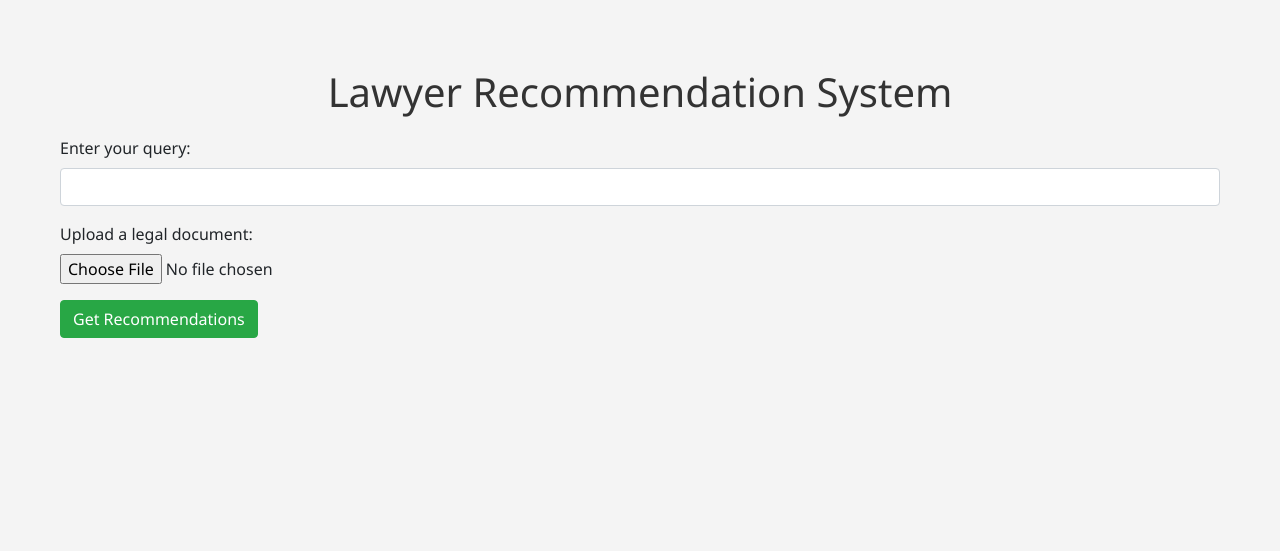
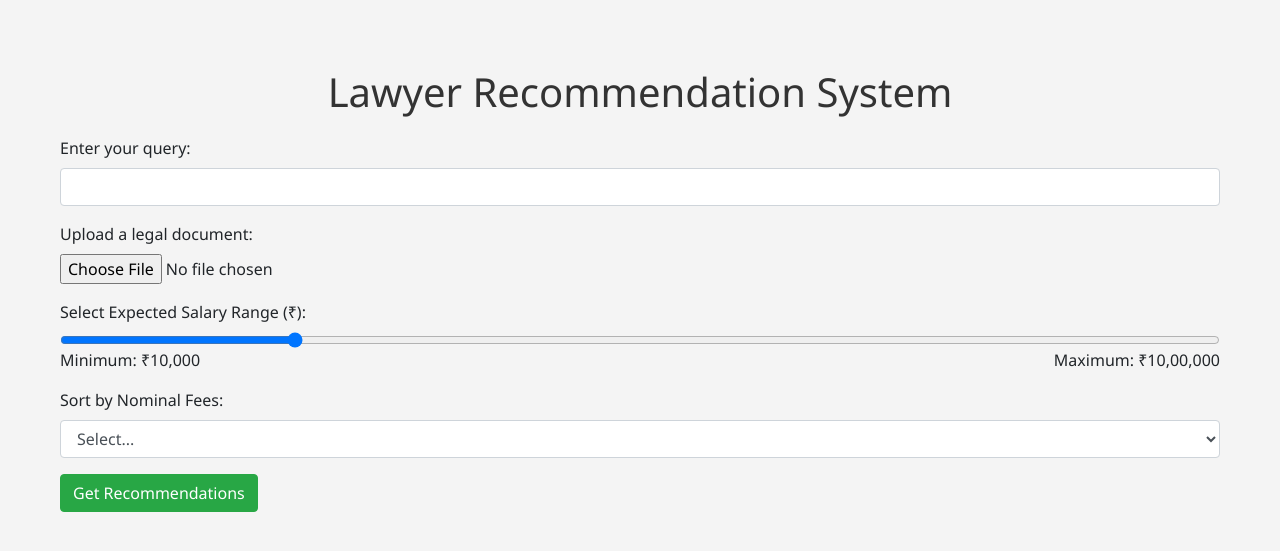
Before and after one commit to hajeraali/LegalEagleAI-majorproject, a Flask app: page / in a window 1280 px wide. Shown: the top 551 px of the page. Run offline with Flask 2, Linux system fonts and the light colour scheme; parts of the project's set-up code (start-up, migrations or seed data) failed here and were passed over; some libraries are stand-ins or nearby versions.

Commit message:
2nd commit
includes filters for recommendation along with upload document feature

```diff
--- a/app.py
+++ b/app.py
@@ -3,13 +3,14 @@ import re
 import nltk
 import pandas as pd
 from flask import Flask, render_template, request
-from werkzeug.utils import secure_filename
 from transformers import pipeline
 from nltk.corpus import stopwords
 from nltk.stem import PorterStemmer
+from werkzeug.utils import secure_filename
 from PyPDF2 import PdfReader
-from docx import Document
+import docx
 
+# Download NLTK resources
 nltk.download('punkt')
 nltk.download('stopwords')
 
@@ -17,14 +18,14 @@ app = Flask(__name__)
 
 # Load dataset
 data = pd.read_csv('lawyers_dataset.csv')
-print(data.head())  # Verify the loaded data
-print(data.columns)  # Check the column names
 
 # Load a pre-trained model for text classification
 classifier = pipeline("zero-shot-classification", model="facebook/bart-large-mnli")
 
 # Define practice areas
 practice_areas = [
+    # Existing practice areas
+
     'Corporate Lawyer',
     'Civil Lawyer',
     'Criminal Lawyer',
@@ -57,8 +58,8 @@ practice_areas = [
     'Real Estate Lawyer',
     'Maritime Lawyer',
     'Labor Lawyer'
+
 ]
-
 
 # Initialize stemmer and stopwords
 stemmer = PorterStemmer()
@@ -72,81 +73,90 @@ def preprocess_query(query):
     return ' '.join(tokens)
 
 def extract_text_from_file(file):
-    """Extract text from different file types."""
-    if file.filename.endswith('.txt'):
-        return file.read().decode('utf-8')
-    elif file.filename.endswith('.pdf'):
+    """Extract text from a PDF or DOCX file."""
+    if file.filename.endswith('.pdf'):
         reader = PdfReader(file)
         text = ''
         for page in reader.pages:
-            page_text = page.extract_text()
-            if page_text:
-                text += page_text + '\n'
+            text += page.extract_text()
         return text
     elif file.filename.endswith('.docx'):
-        doc = Document(file)
-        text = ''
-        for paragraph in doc.paragraphs:
-            text += paragraph.text + '\n'
+        doc = docx.Document(file)
+        text = '\n'.join([para.text for para in doc.paragraphs])
         return text
-    return None
+    return ''
 
-def allowed_file(filename):
-    """Check if the file type is allowed."""
-    return '.' in filename and filename.rsplit('.', 1)[1].lower() in {'txt', 'pdf', 'docx'}
+@app.route('/', methods=['GET', 'POST'])
+def index():
+    lawyer_recommendations = None
+    sort_order = None  # Initialize sort order variable
+    if request.method == 'POST':
+        user_query = None
+        min_price = None
+        max_price = None
 
-def recommend_lawyers(query):
+        # Handle typed query
+        if 'query' in request.form and request.form['query']:
+            user_query = request.form['query']
+
+        # Handle document upload
+        if 'upload' in request.files and request.files['upload']:
+            file = request.files['upload']
+            if file and (file.filename.endswith('.pdf') or file.filename.endswith('.docx')):
+                document_text = extract_text_from_file(file)
+                user_query = document_text  # Set user_query to the text from the document
+
+        # Get the price range if provided
+        if 'min_price' in request.form and 'max_price' in request.form:
+            min_price = request.form.get('min_price')
+            max_price = request.form.get('max_price')
+
+        # Get the sort order if provided
+        sort_order = request.form.get('sort_order')
+
+        if user_query:
+            lawyer_recommendations = recommend_lawyers(user_query, min_price, max_price, sort_order)
+
+    return render_template('index.html', recommended_lawyers=lawyer_recommendations)
+
+def recommend_lawyers(query, min_price=None, max_price=None, sort_order=None):
     # Preprocess the query
     cleaned_query = preprocess_query(query)
-    print(f"Cleaned Query: {cleaned_query}")  # Debug print
 
     if not cleaned_query.strip():
         raise ValueError("The query is empty after preprocessing.")
 
-    # Use zero-shot classification to identify the practice area
+    # Use zero-shot classification to identify the practice areas
     classification = classifier(cleaned_query, practice_areas)
-    print(f"Classification: {classification}")  # Debug print
-
-    # Get the best practice area
     recommended_practice_area = classification['labels'][0]
-    print(f"Recommended Practice Area: {recommended_practice_area}")  # Debug print
 
     # Filter lawyers based on the recommended practice area
     recommendations = data[data['Practice_area'] == recommended_practice_area]
 
-    # Check if recommendations are empty and provide feedback
-    if recommendations.empty:
-        print("No lawyers found in the recommended area. Searching by keywords...")
-        keywords = cleaned_query.split()
-        for index, row in data.iterrows():
-            combined_fields = ' '.join(row.astype(str))
-            if any(keyword in combined_fields for keyword in keywords):
-                recommendations = recommendations.append(row)
+    # Ensure 'Nominal_fees_per_hearing' is of numeric type
+    recommendations.loc[:, 'Nominal_fees_per_hearing'] = pd.to_numeric(recommendations['Nominal_fees_per_hearing'], errors='coerce')
 
-    print(f"Recommendations found: {recommendations}")  # Debug print
-    return recommendations[['Sr_No.', 'Lawyer_name', 'Practice_area', 'Firm_name',
-                             'Firm_size', 'Target_audience', 'Designation',
-                             'Years_of_Experience', 'Total_cases',
-                             'Successful_cases', 'Affiliation',
-                             'Client_reviews', 'Nominal_fees_per_hearing',
-                             'Bar_Council_ID']]
+    # Filter by nominal fees per hearing if a range is provided
+    if min_price is not None and max_price is not None:
+        try:
+            min_price = float(min_price)
+            max_price = float(max_price)
 
-@app.route('/', methods=['GET', 'POST'])
-def index():
-    recommended_lawyers = None
-    if request.method == 'POST':
-        user_query = None
-        if 'query' in request.form:  # Typed query
-            user_query = request.form['query']
-        elif 'file' in request.files:  # Document upload
-            file = request.files['file']
-            if file and allowed_file(file.filename):
-                user_query = extract_text_from_file(file)
+            recommendations = recommendations[
+                (recommendations['Nominal_fees_per_hearing'] >= min_price) &
+                (recommendations['Nominal_fees_per_hearing'] <= max_price)
+            ]
+        except ValueError:
+            # Handle conversion errors
+            pass
 
-        if user_query:
-            recommended_lawyers = recommend_lawyers(user_query)
+    # Sort recommendations based on user selection
+    if sort_order == 'low_to_high':
+        recommendations = recommendations.sort_values(by='Nominal_fees_per_hearing', ascending=True)
+    elif sort_order == 'high_to_low':
+        recommendations = recommendations.sort_values(by='Nominal_fees_per_hearing', ascending=False)
 
-    return render_template('index.html', recommended_lawyers=recommended_lawyers)
+    return recommendations
 
-if __name__ == "__main__":
+if __name__ == '__main__':
     app.run(debug=True)
--- a/templates/index.html
+++ b/templates/index.html
@@ -62,16 +62,57 @@
     <div class="container mt-5">
         <h1 class="text-center">Lawyer Recommendation System</h1>
         <form method="POST" enctype="multipart/form-data" class="mb-4" onsubmit="showLoadingAnimation()">
+
             <div class="form-group">
                 <label for="query">Enter your query:</label>
                 <input type="text" class="form-control" id="query" name="query">
             </div>
             <div class="form-group">
-                <label for="file">Upload a legal document:</label>
-                <input type="file" class="form-control-file" id="file" name="file" accept=".docx,.pdf">
+                <label for="upload">Upload a legal document:</label>
+                <input type="file" class="form-control-file" id="upload" name="upload" accept=".pdf,.doc,.docx">
             </div>
+            <div class="form-group">
+                <label for="price_range">Select Expected Salary Range (₹):</label>
+                <input type="range" class="form-control-range" id="price_range" name="price_range" min="10000" max="5000000" step="10000" value="1000000" oninput="updatePriceRange(this.value)">
+                <div class="d-flex justify-content-between">
+                    <span>Minimum: ₹<span id="min_price_label">10,000</span></span>
+                    <span>Maximum: ₹<span id="max_price_label">50,00,000</span></span>
+                </div>
+                <input type="hidden" id="min_price" name="min_price" value="10000">
+                <input type="hidden" id="max_price" name="max_price" value="5000000">
+            </div>
+
+            <div class="form-group">
+                <label for="sort_order">Sort by Nominal Fees:</label>
+                <select class="form-control" id="sort_order" name="sort_order">
+                    <option value="">Select...</option>
+                    <option value="low_to_high">Low to High</option>
+                    <option value="high_to_low">High to Low</option>
+                </select>
+            </div>
+
             <button type="submit" class="btn btn-primary">Get Recommendations</button>
         </form>
+
+
+
+        <script>
+          function updatePriceRange(value) {
+    let maxValue = Math.min(5000000, value); // Ensure max doesn't exceed ₹50,00,000
+
+    document.getElementById('min_price').value = 10000; // Keep min price fixed at ₹10,000
+    document.getElementById('max_price').value = Math.round(maxValue); // Update max price
+
+    document.getElementById('min_price_label').innerText = "10,000"; // Keep min label fixed
+    document.getElementById('max_price_label').innerText = maxValue.toLocaleString('en-IN'); // Update max label
+}
+
+// Initialize the labels when the page loads
+document.addEventListener('DOMContentLoaded', () => {
+    updatePriceRange(1000000); // Initial range for ₹10,00,000
+});
+</script>
+
 
         <div class="loading">
             <div class="loading-person">
```
